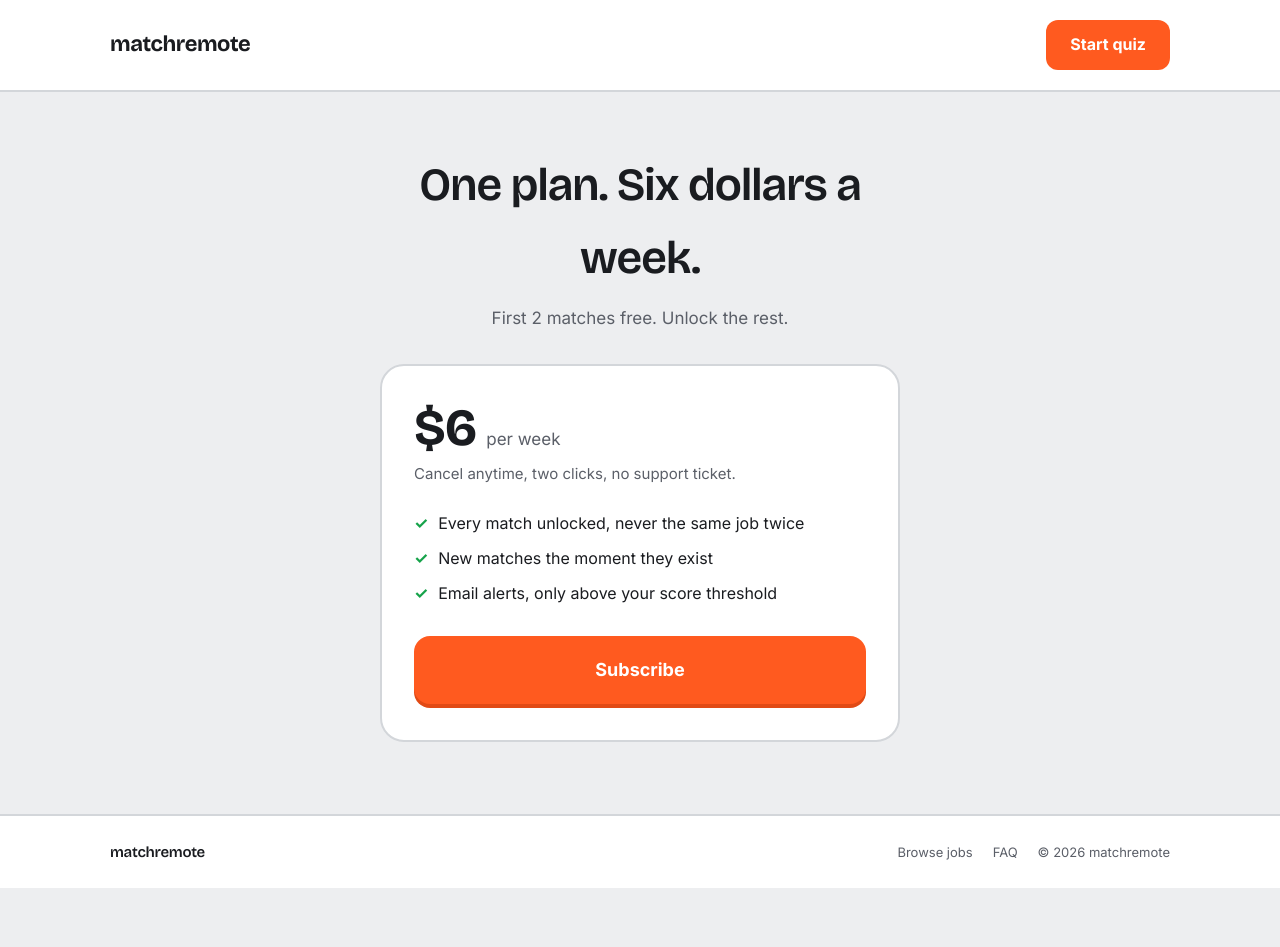
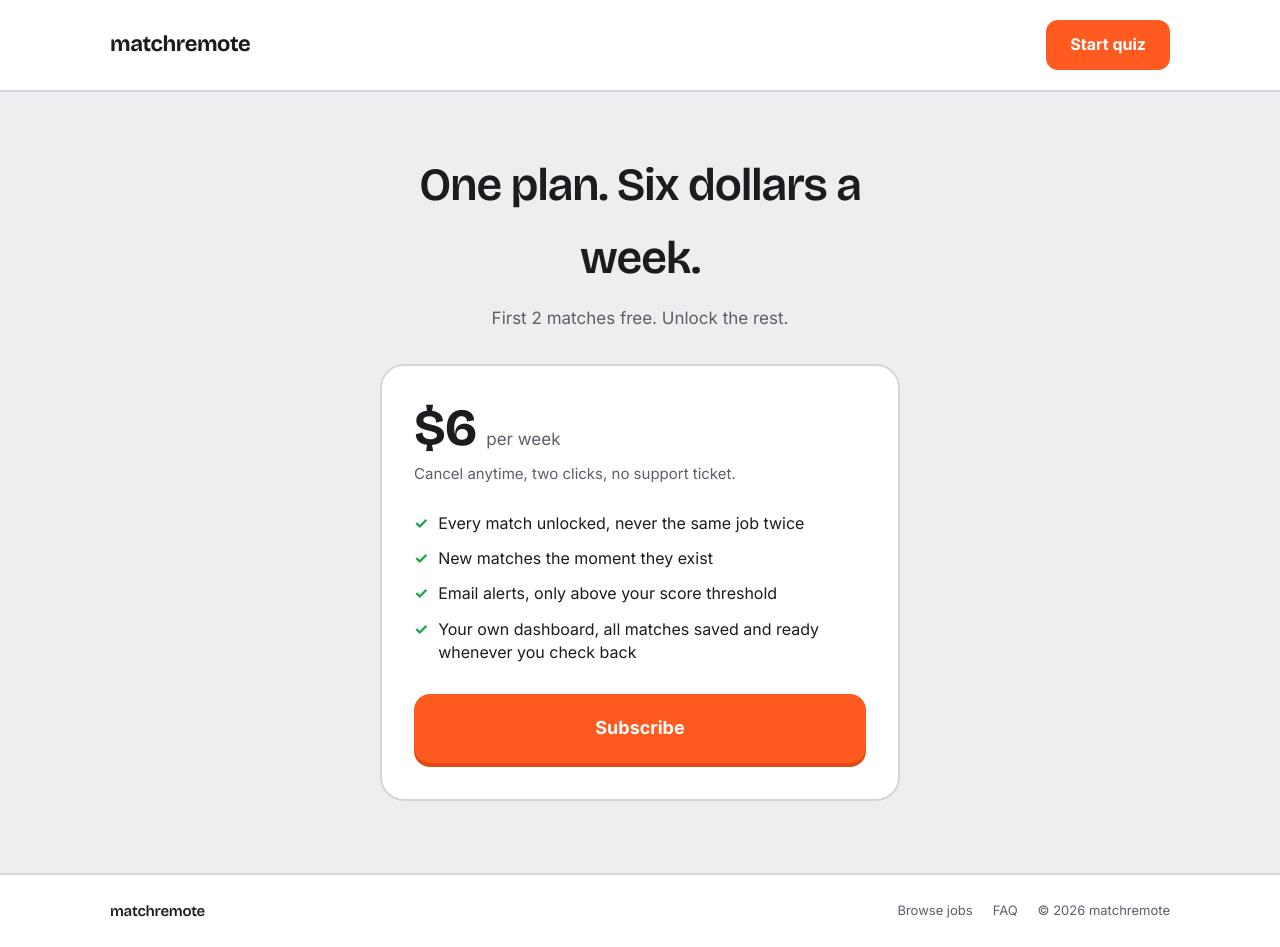
Before and after one commit to johanneskepp/matchremote.io, a Next.js app: page /pricing in a window 1280 px wide. Before the commit the page ends 888 px from the top, so only its background shows below. Built offline with nearby package versions, Linux system fonts and the light colour scheme.

Commit message:
Add dashboard/login value as a fourth pricing bullet
Paying gets you a persistent dashboard, not just a one time results page, that value wasn't stated anywhere on the pricing page.

```diff
--- a/app/pricing/page.tsx
+++ b/app/pricing/page.tsx
@@ -27,6 +27,7 @@ const INCLUDED = [
   'Every match unlocked, never the same job twice',
   'New matches the moment they exist',
   'Email alerts, only above your score threshold',
+  'Your own dashboard, all matches saved and ready whenever you check back',
 ]
 
 export default function PricingPage() {
```
